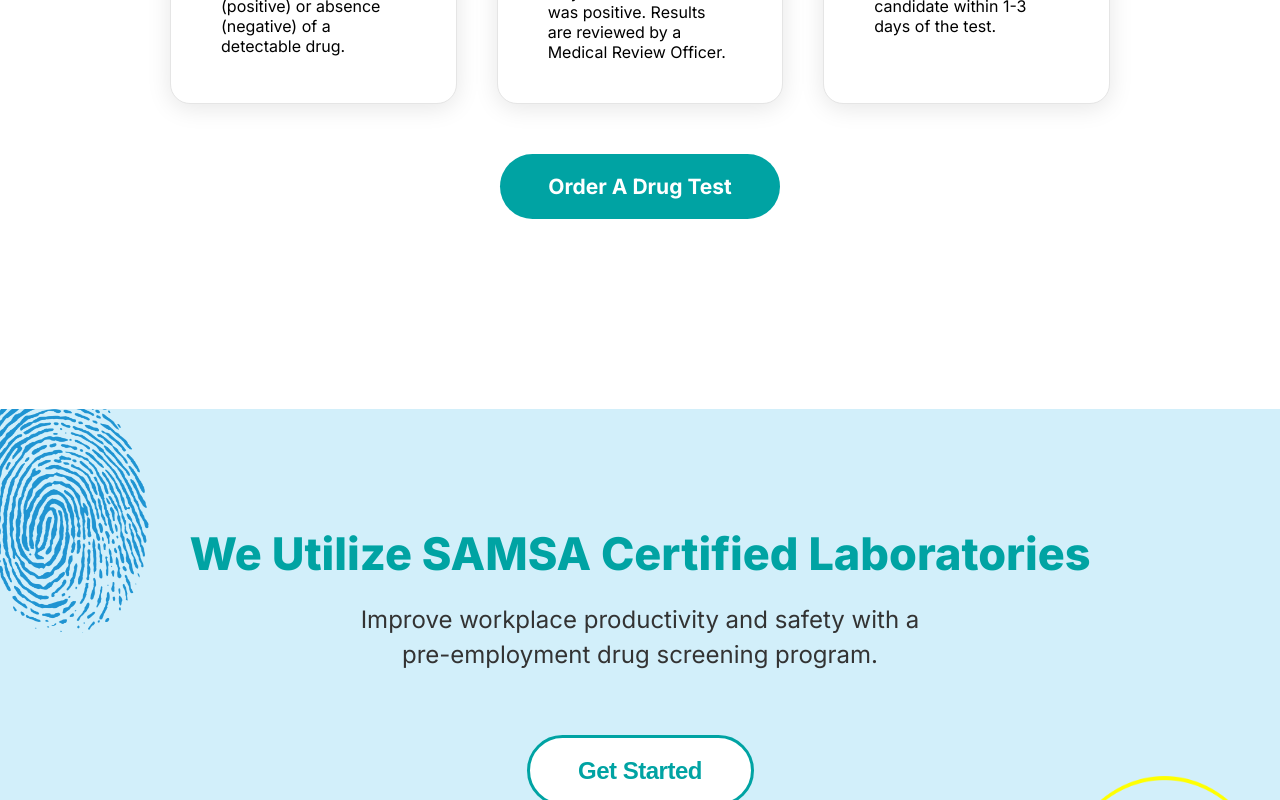
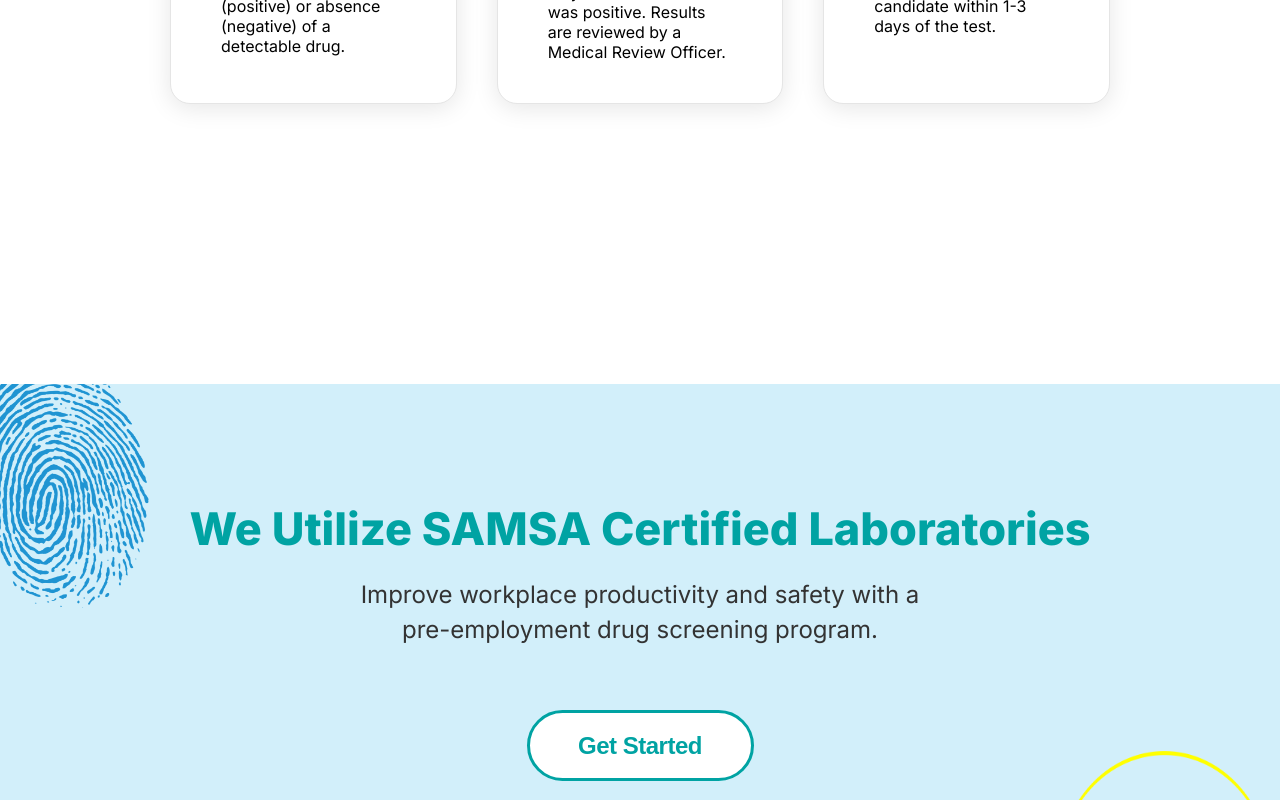
Before and after one commit to babajide234/ikdropsquad, a React (Vite) app: page / in a window 1280 px wide. Shown: the part 4140-4940 px from the top of the page. Built offline with nearby package versions, Linux system fonts and the light colour scheme.

Commit message:
more changes

```diff
--- a/src/components/Footer.jsx
+++ b/src/components/Footer.jsx
@@ -80,7 +80,11 @@
                     </div>
                 </div>
                 <div className="center">
-                <Link className="btn btn__primary" component={Link} to="/order">Order A Drug Test</Link>
+                    {
+                        !home && (
+                            <Link className="btn btn__primary" component={Link} to="/order">Order A Drug Test</Link>
+                        )
+                    }
                 </div>
             </section>
             <section className="home__5">
```
